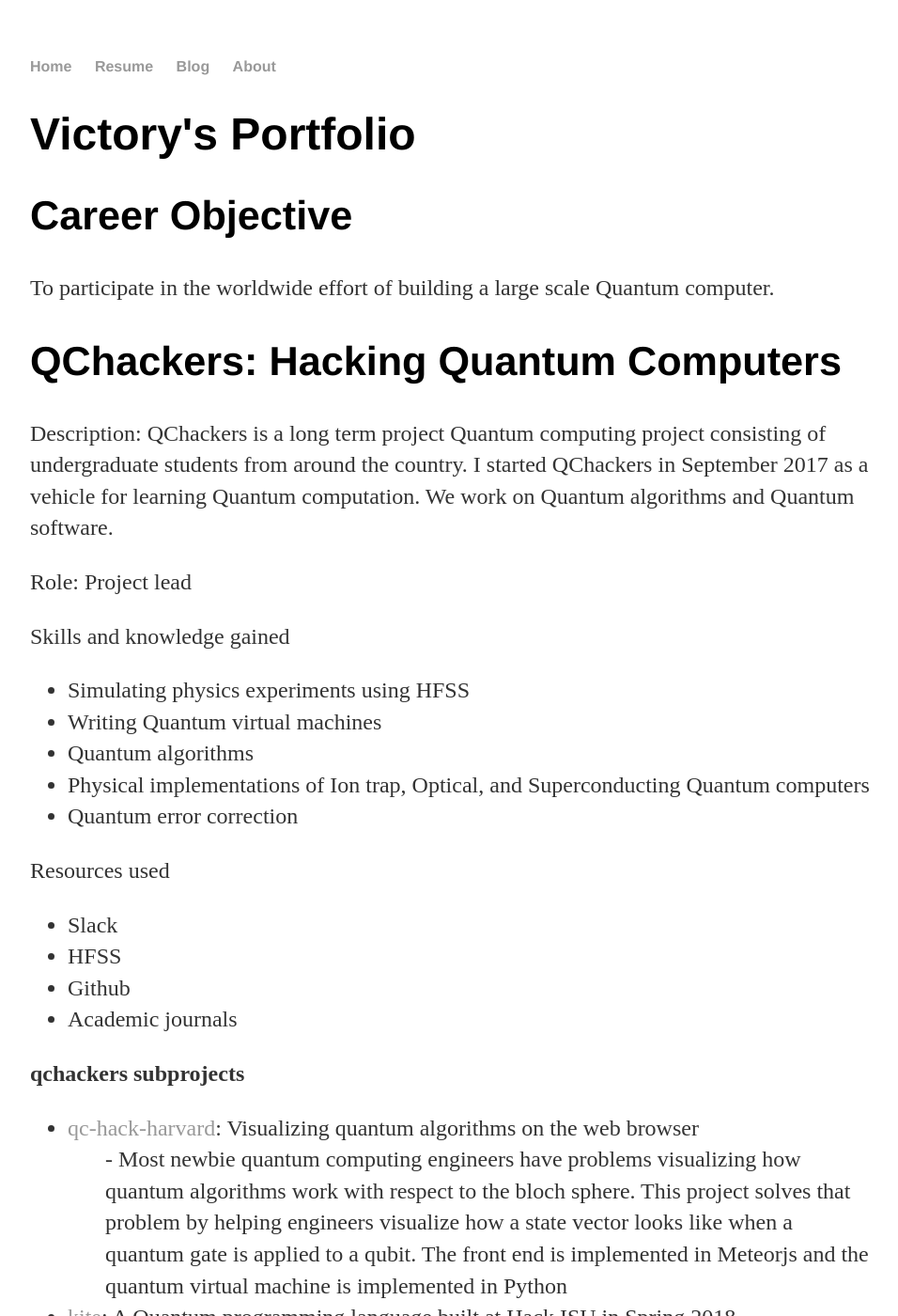
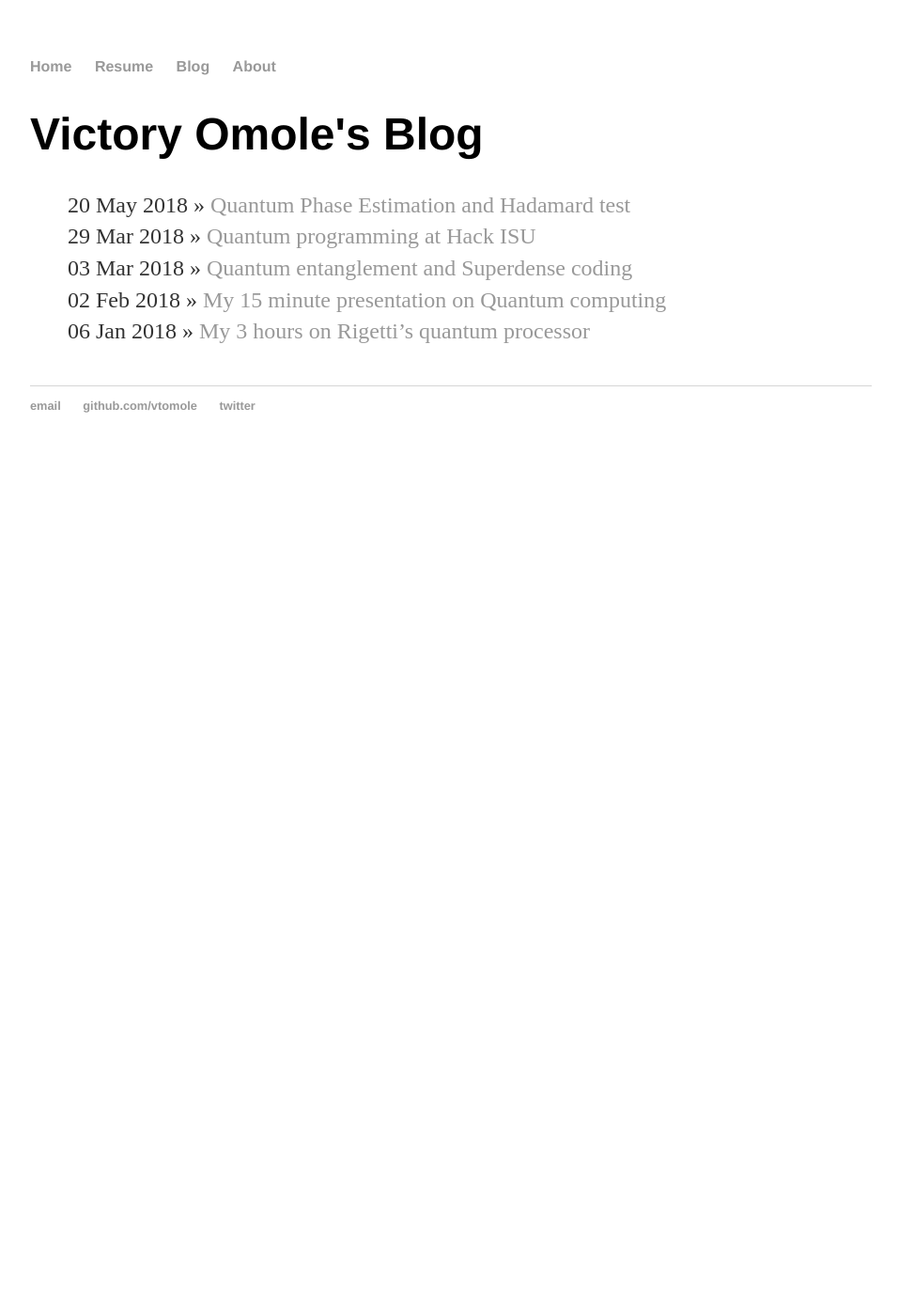
Before and after one commit to vtomole/vtomole.github.io, a Jekyll site: the page built from index.html, in a window 1280 px wide and 1400 px high. Shown: the whole window at 94% size, without its empty margins (160-1116 px from the left). Built offline with Jekyll 4.4.1, drawn with Linux system fonts in a browser that asks for light colours; some of the changed text lies outside the part shown.

Commit message:
replce homepage with blog

```diff
--- a/index.html
+++ b/index.html
@@ -1,96 +1,12 @@
 ---
 layout: default
-title: Homepage
+title: Victory Omole's Blog
 ---
+<h1>{{ page.title }}</h1>
+<ul class="posts">
 
-		<div class="blurb">
-			<h1>Victory's Portfolio</h1>
+  {% for post in site.posts %}
+    <li><span>{{ post.date | date_to_string }}</span> &raquo; <a href="{{ post.url }}" title="{{ post.title }}">{{ post.title }}</a></li>
+  {% endfor %}
 
-
-			<p><h2>Career Objective</b></h2>
-			<p>To participate in the worldwide effort of building a large scale Quantum computer.</p>
-
-
-
-			<projects>
-			  <p><h2>QChackers: Hacking Quantum Computers</h2></p>
-<p>Description: QChackers is a long term project Quantum computing project consisting of undergraduate students from around the country. I started QChackers in September 2017 as a vehicle for learning Quantum computation. We work on Quantum algorithms and Quantum software. <p/>
-			 <p>Role: Project lead </p>
-			  <p>Skills and knowledge gained</p>
-
-  <ul>
-    <li>Simulating physics experiments using HFSS</li>
-    <li> Writing Quantum virtual machines</li>
-    <li> Quantum algorithms</li>
-    <li>Physical implementations of Ion trap, Optical, and Superconducting Quantum computers</li>
-    <li> Quantum error correction</li>
-  </ul>
-
-
-			  <p>Resources used</p>
-			  <ul>
-			    <li>Slack</li>
-			    <li>HFSS</li>
-			    <li>Github</li>
-			    <li>Academic journals</li>
-
-			    </ul>
-
-			  <p><b>qchackers subprojects</b></p>
-
-			  	  <ul>
-				    <li><a href="http://qchackers.com/viz">qc-hack-harvard</a>: Visualizing quantum algorithms on the web browser</li>
-				    <dd>- Most newbie quantum computing engineers have problems visualizing how quantum algorithms work with respect to the bloch sphere. This project solves that problem by helping engineers visualize how a state vector looks like when a quantum gate is applied to a qubit. The front end is implemented in Meteorjs and the quantum virtual machine is implemented in Python</dd>
-
-				    <li><a href="https://github.com/QCHackers/kite">kite</a>: A Quantum programming language built at Hack ISU in Spring 2018.</li>
-
-
-
-
-				  </ul>
-
-
-
-<p><h2> AIPlayground: Learning about Machine Learning</h2></p>
-			  <p>Description: This is a project I spent the summer of 2016 on. It was inspired by a computer defeated the world's best Go player. This motivated me to spend a summer learning about machine learning. I also learned web development by blogging about what I was learning.<a href="https://victorysaiplayground.herokuapp.com/"> AIPlayground</a> allows users to create accounts, login, logout, and comment on my posts. It was the most complex software project I had worked on up to that point.  <p/>
-
-			  <p> Role: Web and Machine Learning developer</p>
-
-
-			    <p>Skills and knowledge gained<p>
-			     <ul>
-			    <li> GPU CUDA programming</li>
-			    <li>Tensorflow</li>
-			    <li>Torch</li>
-			    <li>Caffe</li>
-			    <li>Django</li>
-			       </ul>
-			  <p> Resources used</p>
-			   <ul>
-			    <li>Nvidia GTX 970</li>
-			    <li>Github</li>
-			    <li>Tensorflow</li>
-			    <li>Stanford's CS231n course</li>
-			    <li>Cloud9 IDE</li>
-
-			       </ul>
-			   </p>
-
-
-
-			  <p><h2>Senior Design Project</h2></p>
-
-			  <p><a href="https://github.com/vtomole/c48f">C48</a>: A compiler that students can use to learn about compilers </p>
-			<p>Description: This is a project that I proposed for senior design. Once I got 4 students on board with the project, we got started implementing it right away. The project is currently incomplete; although we are planning on having a decent programming language by May of next year. The programming language that we are designing is supposed to be like a Statically Typed Python with a C-like syntax. It is meant for people who don't know about programming to learn about how programming languages  and compilers work. <p/>
-
-			  <p>Role: Project Lead</p>
-			   <p>Skills and knowledge gained</p>
-			     <ul>
-			    <li>Implementing Lexers, Parsers, and Evaluators in the C programming language</li>
-
-			     </ul>
-
-			  <p>Big picture contribution</p>
-			   <ul>
-			    <li>Lead a team that was not experienced in implementing programming languages</li>
-			       </ul>
+</ul>
```
